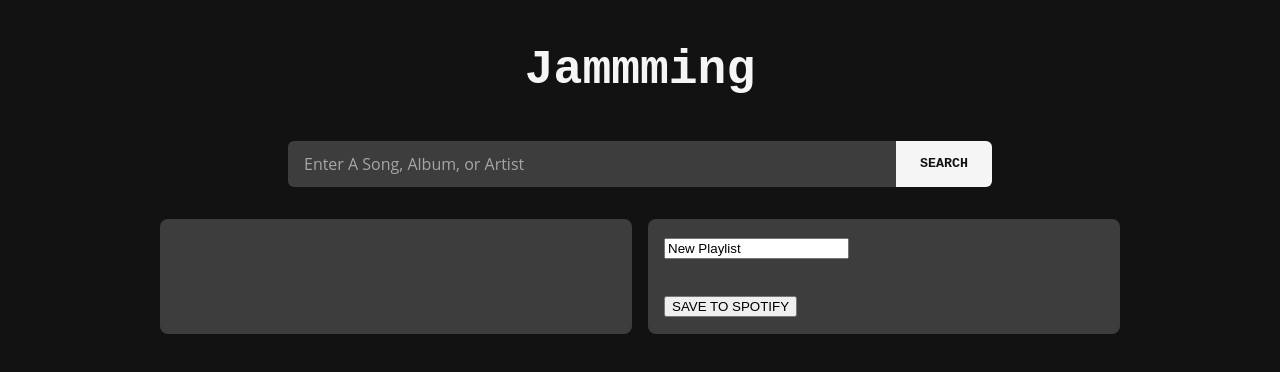
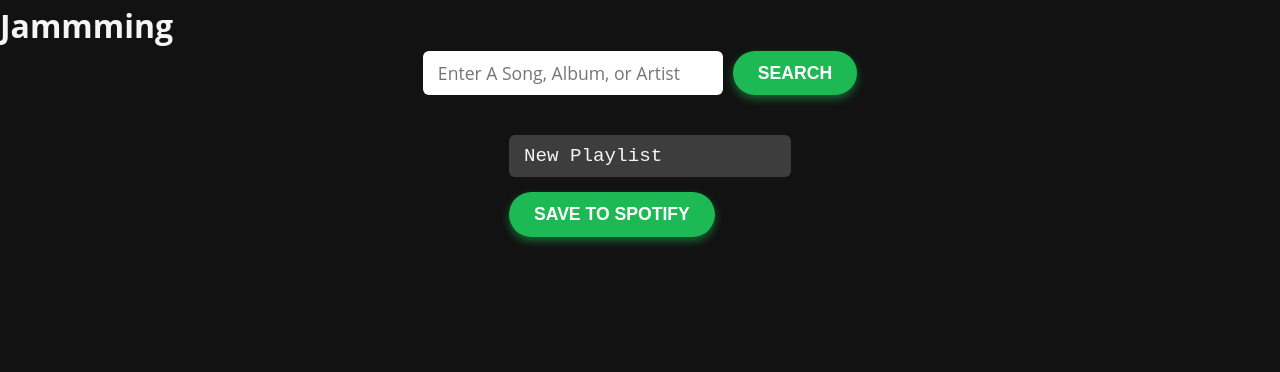
Before and after one commit to SamzelMable/Jamming, a React (Create React App) app: page / in a window 1280 px wide. Shown: the top 372 px of the page. Built offline with nearby package versions, Linux system fonts and the light colour scheme.

Commit message:
Added styles save button

```diff
--- a/src/App.css
+++ b/src/App.css
@@ -7,153 +7,336 @@
     --font-secondary: 'Open Sans', sans-serif;
 }
 
+/* Reset and base styles */
+* {
+    margin: 0;
+    padding: 0;
+    box-sizing: border-box;
+}
+
 body {
-  margin: 0;
     font-family: var(--font-secondary);
     background-color: var(--primary-bg);
     color: var(--white);
     line-height: 1.6;
 }
 
-.App {
-  max-width: 960px;
-  margin: 2rem auto;
-  padding: 0 1rem;
+.container {
+    width: 90%;
+    max-width: 1200px;
+    margin: 0 auto;
+    padding: 20px;
 }
 
-h1 {
+header {
+    text-align: center;
+    margin-bottom: 40px;
+}
+
+header h1 {
     font-family: var(--font-main);
-  font-size: 3rem;
-  text-align: center;
-  margin-bottom: 2rem;
+    font-size: 2.5rem;
+}
+
+header p {
+    color: var(--light-gray);
+}
+
+.skills {
+    display: flex;
+    flex-wrap: wrap;
+    justify-content: space-between;
+    gap: 20px;
+}
+
+.skills-section {
+    flex: 1;
+    min-width: 250px;
+    background-color: var(--secondary-bg);
+    padding: 20px;
+    border-radius: 8px;
+}
+
+.skills-section h2 {
+    font-family: var(--font-main);
+    margin-bottom: 15px;
+    font-size: 1.5rem;
+}
+
+.skills-section ul {
+    list-style: none;
+}
+
+.skills-section ul li {
+    margin-bottom: 10px;
+    color: var(--light-gray);
+}
+
+.skills-section:nth-child(2) {
+    background-color: var(--white);
+    color: #000;
+}
+
+.profile {
+    display: flex;
+    align-items: center;
+    justify-content: space-between;
+    flex-wrap: wrap;
+    gap: 20px;
+}
+
+.profile img {
+    width: 300px;
+    height: auto;
+    border-radius: 8px;
+}
+
+.profile-text {
+    max-width: 600px;
+}
+
+.profile-text h2 {
+    font-family: var(--font-main);
+    margin-bottom: 15px;
+    font-size: 1.5rem;
+}
+
+.projects {
+    margin-top: 40px;
+}
+
+.projects .project {
+    background-color: var(--white);
+    color: #000;
+    padding: 20px;
+    border-radius: 8px;
+    margin-bottom: 20px;
+    transition: transform 0.3s ease, box-shadow 0.3s ease; /* Smooth transition for scaling and shadow */
+}
+
+.projects .project:nth-child(even) {
+    background-color: var(--secondary-bg);
     color: var(--white);
 }
 
-/* SearchBar styling */
+.projects .project h3 {
+    font-family: var(--font-main);
+    margin-bottom: 10px;
+    font-size: 1.3rem;
+}
+
+.projects .project p {
+    color: #333;
+    margin-bottom: 10px;
+}
+
+.projects .project:nth-child(even) p {
+    color: var(--light-gray);
+}
+
+.projects .project a {
+    color: #000;
+    text-decoration: none;
+    font-weight: bold;
+    border-bottom: 2px solid #333;
+}
+
+.projects .project:nth-child(even) a {
+    color: var(--white);
+    border-bottom: 2px solid var(--light-gray);
+}
+
+.projects .project a:hover {
+    color: #555;
+    border-bottom: 2px solid #000;
+}
+
+.projects .project:nth-child(even) a:hover {
+    color: var(--light-gray);
+    border-bottom: 2px solid var(--white);
+}
+
+/* Add hover scaling and shadow effect */
+.projects .project:hover {
+    transform: scale(1.05); /* Slight scaling */
+    box-shadow: 0 8px 12px rgba(0, 0, 0, 0.2); /* Shadow for depth */
+}
+
+/* Modal Background Overlay */
+.modal {
+  display: none; /* Hidden by default */
+  position: fixed;
+  z-index: 10000; /* On top of everything */
+  left: 0;
+  top: 0;
+  width: 100%;
+  height: 100%;
+  overflow: auto; /* Enable scrolling if needed */
+  background-color: rgba(0, 0, 0, 0.7); /* only background translucent */
+}
+
+/* Modal Content Box */
+.modal-content {
+  background-color: #fff;
+  margin: 50px auto;
+  padding: 20px;
+  border-radius: 10px;
+  max-width: 90%;
+  max-height: 80vh;
+  overflow-y: auto;
+  position: relative;
+}
+
+.modal-content img {
+  max-width: 100%;      /* Don't exceed modal width */
+  max-height: 60vh;     /* Limit height to 60% of viewport height */
+  height: auto;         /* Maintain aspect ratio */
+  margin-bottom: 15px;
+  border-radius: 8px;
+  display: block;
+  object-fit: contain;
+}
+
+/* Close Button */
+.close-button {
+  position: absolute;
+  right: 15px;
+  top: 10px;
+  font-size: 28px;
+  font-weight: bold;
+  cursor: pointer;
+  color: #333;
+}
+
+.close-button:hover {
+  color: #000;
+}
+
+.socials {
+    text-align: center;
+    margin-top: 40px;
+}
+
+.socials a.email-link {
+  margin-left: 15px;
+  color: var(--white);
+  font-size: 1.2rem;
+  text-decoration: none;
+  display: inline-flex;
+  align-items: center;
+  gap: 6px;
+}
+
+.socials a.email-link:hover {
+  color: var(--light-gray);
+}
+
+.socials a {
+    display: inline-block; /* Enables proper scaling */
+    margin: 0 10px;
+    color: var(--white);
+    font-size: 1.5rem;
+    text-decoration: none;
+    transition: transform 0.3s ease, box-shadow 0.3s ease; /* Smooth animation */
+}
+
+.socials a:hover {
+    color: var(--light-gray); /* Existing hover color */
+    transform: scale(1.2); /* Add hover scale effect */
+    box-shadow: 0 4px 6px rgba(0, 0, 0, 0.2); /* Add hover shadow effect */
+}
+
+footer {
+    text-align: center;
+    margin-top: 40px;
+    font-size: 0.9rem;
+    color: var(--light-gray);
+}
+
+/* -------- JAMMMING SPECIFIC STYLES -------- */
+
+/* Playlist name input */
+.Playlist input.playlist-name {
+  width: 100%;
+  padding: 10px 15px;
+  font-size: 1.2rem;
+  font-family: var(--font-main);
+  border: none;
+  border-radius: 6px;
+  margin-bottom: 15px;
+  background-color: var(--secondary-bg);
+  color: var(--white);
+  outline: none;
+  transition: background-color 0.3s ease;
+}
+
+.Playlist input.playlist-name:focus {
+  background-color: #555;
+}
+
+/* Save playlist button */
+.Playlist button.save-playlist {
+  background-color: #1db954; /* Spotify green */
+  color: white;
+  border: none;
+  padding: 12px 25px;
+  font-size: 1.1rem;
+  font-weight: 600;
+  border-radius: 25px;
+  cursor: pointer;
+  transition: background-color 0.3s ease, box-shadow 0.3s ease;
+  box-shadow: 0 4px 8px rgba(29, 185, 84, 0.5);
+}
+
+.Playlist button.save-playlist:hover {
+  background-color: #1ed760;
+  box-shadow: 0 6px 12px rgba(30, 215, 96, 0.7);
+}
+
+/* Add some spacing and styling for the container of the playlist and tracklist */
+.App-playlist {
+  display: flex;
+  gap: 20px;
+  justify-content: center;
+  flex-wrap: wrap;
+  padding: 20px 0;
+}
+
+/* SearchBar styles */
 .SearchBar {
   display: flex;
   justify-content: center;
-  margin-bottom: 2rem;
+  margin-bottom: 20px;
+  gap: 10px;
 }
 
 .SearchBar input {
-  width: 60%;
-  padding: 0.75rem 1rem;
+  width: 300px;
+  padding: 10px 15px;
+  font-size: 1.1rem;
+  border-radius: 6px;
   border: none;
-  border-radius: 6px 0 0 6px;
-  font-size: 1rem;
-  background-color: var(--secondary-bg);
-  color: var(--white);
+  outline: none;
   font-family: var(--font-secondary);
 }
 
-.SearchBar input::placeholder {
-  color: var(--light-gray);
-}
-
 .SearchBar button {
-  padding: 0.75rem 1.5rem;
+  background-color: #1db954;
+  color: white;
   border: none;
-  border-radius: 0 6px 6px 0;
-  background-color: var(--white);
-  color: var(--primary-bg);
-  font-weight: bold;
+  padding: 10px 25px;
+  font-size: 1.1rem;
+  font-weight: 600;
+  border-radius: 25px;
   cursor: pointer;
-  font-family: var(--font-main);
-  transition: background-color 0.3s ease;
+  transition: background-color 0.3s ease, box-shadow 0.3s ease;
+  box-shadow: 0 4px 8px rgba(29, 185, 84, 0.5);
 }
 
 .SearchBar button:hover {
-  background-color: var(--light-gray);
+  background-color: #1ed760;
+  box-shadow: 0 6px 12px rgba(30, 215, 96, 0.7);
 }
 
-/* Playlist and TrackList container */
-.App-playlist {
-  display: flex;
-  gap: 1rem;
-  flex-wrap: wrap;
-  justify-content: center;
-}
-
-/* TrackList and Playlist common styles */
-.TrackList, .Playlist {
-  background-color: var(--secondary-bg);
-  border-radius: 8px;
-  padding: 1rem;
-  flex: 1 1 300px;
-  max-width: 450px;
-  color: var(--white);
-  font-family: var(--font-secondary);
-}
-
-/* Playlist name input */
-.Playlist input.playlist-name-input {
-  width: 100%;
-  padding: 0.5rem;
-  margin-bottom: 1rem;
-  font-family: var(--font-main);
-  font-size: 1.2rem;
-  border: none;
-  border-radius: 6px;
-  background-color: var(--primary-bg);
-  color: var(--white);
-}
-
-/* Track item styling */
-.Track {
-  display: flex;
-  justify-content: space-between;
-  padding: 0.5rem 0;
-  border-bottom: 1px solid var(--light-gray);
-}
-
-.Track:last-child {
-  border-bottom: none;
-}
-
-.Track-details {
-  flex-grow: 1;
-  font-size: 0.95rem;
-}
-
-.Track-details span {
-  display: block;
-  color: var(--light-gray);
-}
-
-.Track button {
-  background-color: transparent;
-  border: 2px solid var(--white);
-  color: var(--white);
-  font-family: var(--font-main);
-  font-weight: bold;
-  padding: 0.25rem 0.75rem;
-  border-radius: 6px;
-  cursor: pointer;
-  transition: background-color 0.3s ease, color 0.3s ease;
-}
-
-.Track button:hover {
-  background-color: var(--white);
-  color: var(--primary-bg);
-}
-
-/* Save Playlist button */
-.Playlist button.save-playlist {
-  margin-top: 1rem;
-  width: 100%;
-  padding: 0.75rem;
-  background-color: var(--white);
-  color: var(--primary-bg);
-  font-family: var(--font-main);
-  font-weight: bold;
-  border: none;
-  border-radius: 8px;
-  cursor: pointer;
-  transition: background-color 0.3s ease;
-}
-
-.Playlist button.save-playlist:hover {
-  background-color: var(--light-gray);
-  color: var(--primary-bg);
-}
+/* TrackList and Playlist styling placeholders */
+/* You can style TrackList and Playlist containers similarly to fit your layout */
--- a/src/components/Playlist.js
+++ b/src/components/Playlist.js
@@ -9,9 +9,19 @@ function Playlist({ playlistName, playlistTracks, onRemove, onNameChange, onSave
 
   return (
     <div className="Playlist">
-      <input value={playlistName} onChange={handleNameChange} />
-      <TrackList tracks={playlistTracks} onRemove={onRemove} isRemoval={true} />
-      <button onClick={onSave}>SAVE TO SPOTIFY</button>
+      <input
+        className="playlist-name"
+        value={playlistName}
+        onChange={(e) => onNameChange(e.target.value)}
+      />
+      <TrackList
+        tracks={playlistTracks}
+        onRemove={onRemove}
+        isRemoval={true}
+      />
+      <button className="save-playlist" onClick={onSave}>
+        SAVE TO SPOTIFY
+      </button>
     </div>
   );
 }
```
Lines whose indentation alone changed are shown as unchanged.
